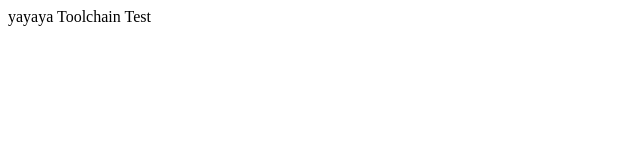
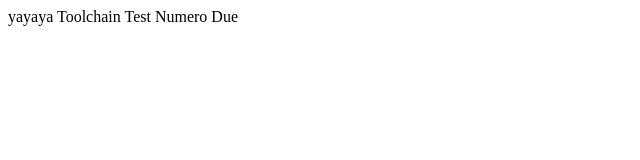
Before and after one commit to KuKKilicious/IBMWorkshop, a website: page index.html in a window 1280 px wide. Shown: the whole page, without its empty margins (0-640 px from the left). Drawn offline with Linux system fonts and the light colour scheme.

Commit message:
toolchain Test number 2

```diff
--- a/index.html
+++ b/index.html
@@ -9,7 +9,7 @@
 		yayaya
 
 
-		Toolchain Test
+		Toolchain Test Numero Due
 	</div>
 </body>
 </html>
```
